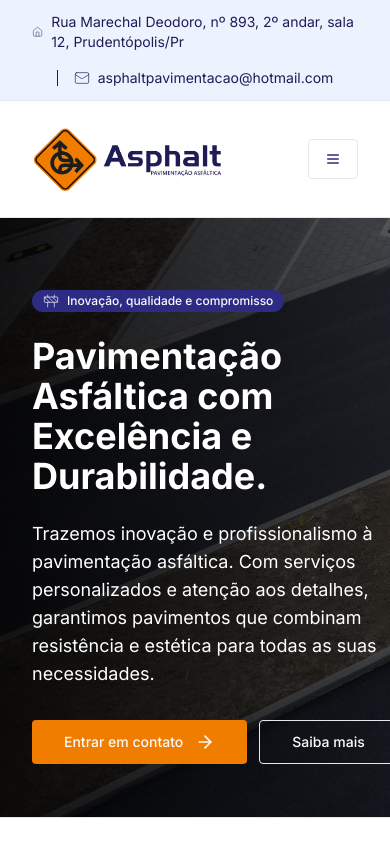
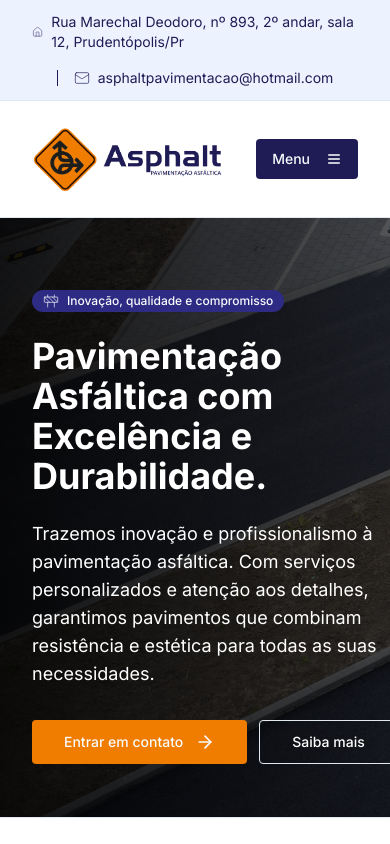
Before and after one commit to FernandoLorandi/asphalt, a React (Vite) app in the folder frontend/: page / in a window 390 px wide. Shown: the top 844 px of the page. Built offline with nearby package versions, Linux system fonts and the light colour scheme.

Commit message:
Ajustes de responsividade e estilização do menu mobile

```diff
--- a/frontend/src/sections/compliance/compliance.tsx
+++ b/frontend/src/sections/compliance/compliance.tsx
@@ -5,8 +5,8 @@ import { Download, MoveRight } from "lucide-react";
 const Compliance = () => {
   return (
     <div className=" flex">
-      <div className="flex py-14 ml-8 xl:ml-8 lg:ml-8 md:ml-0">
-        <div className="container flex flex-wrap pl-0 xl:pl-56 lg:pl-8 md:pl-8">
+      <div className="flex py-14 ml-8 xl:ml-auto lg:ml-8 md:ml-0 ">
+        <div className="container flex flex-wrap pl-0 xl:pl-16 lg:pl-8 md:pl-8">
           <div className="flex w-full max-w-7xl flex-wrap flex-col space-y-10">
             <div className="flex flex-col">
               <p className="uppercase text-sm text-brand-secondary-500 font-semibold">
--- a/frontend/src/sections/header/sheetMenu.tsx
+++ b/frontend/src/sections/header/sheetMenu.tsx
@@ -3,6 +3,7 @@ import {
   Sheet,
   SheetClose,
   SheetContent,
+  SheetDescription,
   SheetFooter,
   SheetHeader,
   SheetTitle,
@@ -16,23 +17,43 @@ const SheetMenu = () => {
   return (
     <Sheet>
       <SheetTrigger asChild>
-        <Button variant="outline">
-          <Menu size={16} className="text-brand-primary-900" />
+        <Button
+          variant="default"
+          className="font-medium bg-brand-primary-950 hover:bg-brand-primary-900 gap-4"
+        >
+          Menu
+          <Menu size={16} className="text-white" />
         </Button>
       </SheetTrigger>
       <SheetContent>
         <SheetHeader>
-          <SheetTitle className="text-left">Menu</SheetTitle>
+          <SheetTitle className="text-left pl-2">Menu</SheetTitle>
+          <SheetDescription className="text-left pl-2">
+            {" "}
+            Selecione abaixo a opção que deseja acessar
+          </SheetDescription>
           <Separator className="opacity-50" />
         </SheetHeader>
         <ul className=" items-center justify-center">
           <li className="items-center justify-center gap-2">
-            <NavItem classname="pl-0">Início</NavItem>
-            <NavItem classname="pl-0">Empresa</NavItem>
-            <NavItem classname="pl-0">Serviços</NavItem>
-            <NavItem classname="pl-0">Compliance</NavItem>
-            <NavItem classname="pl-0">Blog</NavItem>
-            <NavItem classname="pl-0">Contato</NavItem>
+            <NavItem classname="hover:bg-brand-primary-50 w-full rounded-md">
+              Início
+            </NavItem>
+            <NavItem classname="hover:bg-brand-primary-50 w-full rounded-md">
+              Empresa
+            </NavItem>
+            <NavItem classname="hover:bg-brand-primary-50 w-full rounded-md">
+              Serviços
+            </NavItem>
+            <NavItem classname="hover:bg-brand-primary-50 w-full rounded-md">
+              Compliance
+            </NavItem>
+            <NavItem classname="hover:bg-brand-primary-50 w-full rounded-md">
+              Blog
+            </NavItem>
+            <NavItem classname="hover:bg-brand-primary-50 w-full rounded-md">
+              Contato
+            </NavItem>
           </li>
         </ul>
         <SheetFooter>
--- a/frontend/src/sections/services/servicos.tsx
+++ b/frontend/src/sections/services/servicos.tsx
@@ -4,7 +4,7 @@ const Servicos = () => {
   return (
     <div className="mx-auto flex flex-col lg:flex-row md:flex-col border-t border-slate-200">
       <div className="bg-brand-primary-950 pb-10 w-full max-w-full md:max-w-full py-14 flex">
-        <div className="pl-8 xl:ml-52 md:pl-12 lg:ml-8">
+        <div className="pl-8 xl:pl-16 xl:ml-auto md:pl-12 lg:ml-8">
           <div className="flex flex-col pr-8 pt-14 gap-3">
             <div>
               <p className="text-brand-secondary-500 uppercase text-sm font-semibold">
```
